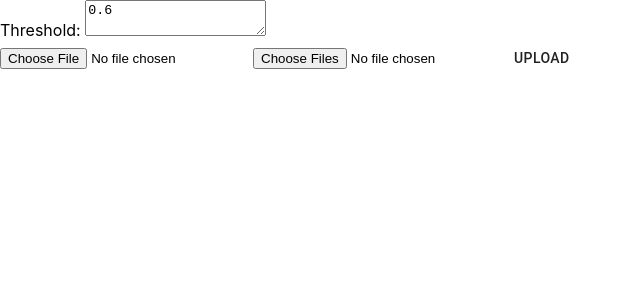
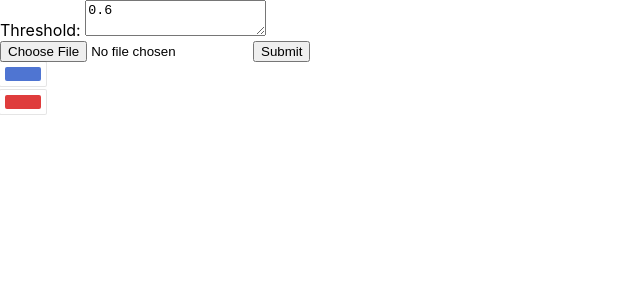
Before and after one commit to mariamarab/exposome-globe-app, a React (Create React App) app: page / in a window 1280 px wide. Shown: the top 300 px of the page, without its empty margins (0-640 px from the left). Built offline with nearby package versions, Linux system fonts and the light colour scheme; what @amcharts/amcharts4 would draw is missing.

Commit message:
Added color pickers

```diff
--- a/package.json
+++ b/package.json
@@ -10,6 +10,7 @@
     "@testing-library/react": "^9.4.0",
     "@testing-library/user-event": "^7.2.1",
     "react": "^16.12.0",
+    "react-color": "^2.18.0",
     "react-dom": "^16.12.0",
     "react-scripts": "3.3.0"
   },
--- a/src/App.js
+++ b/src/App.js
@@ -6,6 +6,8 @@ import am4themes_animated from "@amcharts/amcharts4/themes/animated";
 import Button from '@material-ui/core/Button';
 import { makeStyles } from '@material-ui/core/styles';
 import IconButton from '@material-ui/core/IconButton';
+import { SketchPicker } from 'react-color';
+import reactCSS from 'reactcss';
 
 am4core.useTheme(am4themes_animated);
 
@@ -15,9 +17,15 @@ class App extends Component {
 
     this.state = {
       threshold: 0.6,
-      data:[{"variable1": "","var1_domain": "","variable2": "","var2_domain": "","coef": "0","value": "0","linkColour": "#c1cc3d", "rounded": "0"}]};
-    this.handleChange = this.handleChange.bind(this);
-    this.handleSubmit = this.handleSubmit.bind(this);
+      displayColorPicker: false,
+      displayPositiveColorPicker: false,
+      displayNegativeColorPicker: false,
+      positiveCorrelationColor: hexToRgb('#4F75D2'),
+      negativeCorrelationColor: hexToRgb('#DF3C3C'),
+      data: [{ "variable1": "", "var1_domain": "", "variable2": "", "var2_domain": "", "coef": "0", "value": "0", "linkColor": "#c1cc3d", "rounded": "0" }]
+    };
+    this.handleThresholdChange = this.handleThresholdChange.bind(this);
+    this.handleThresholdSubmit = this.handleThresholdSubmit.bind(this);
   }
 
   componentDidUpdate() {
@@ -26,7 +34,7 @@ class App extends Component {
     chart.exporting.menu = new am4core.ExportMenu();
     chart.exporting.filePrefix = "exposome-globe";
 
-    // Colour settings
+    // Color settings
     chart.colors.saturation = 0.45;
 
     chart.data = this.state.filteredData;
@@ -49,16 +57,16 @@ class App extends Component {
     nodeTemplate.propertyFields.fill = "color";
 
     // Highlight links when hovering over node
-    nodeTemplate.events.on("over", function(event) {
+    nodeTemplate.events.on("over", function (event) {
       var node = event.target;
-      node.outgoingDataItems.each(function(dataItem) {
-          if(dataItem.toNode){
+      node.outgoingDataItems.each(function (dataItem) {
+        if (dataItem.toNode) {
           dataItem.link.isHover = true;
           dataItem.toNode.label.isHover = true;
         }
       })
-      node.incomingDataItems.each(function(dataItem) {
-          if(dataItem.fromNode){
+      node.incomingDataItems.each(function (dataItem) {
+        if (dataItem.fromNode) {
           dataItem.link.isHover = true;
           dataItem.fromNode.label.isHover = true;
         }
@@ -67,16 +75,16 @@ class App extends Component {
     })
 
     // When un-hovering from node, un-hover over links
-    nodeTemplate.events.on("out", function(event) {
+    nodeTemplate.events.on("out", function (event) {
       var node = event.target;
-      node.outgoingDataItems.each(function(dataItem) {
-          if(dataItem.toNode){
+      node.outgoingDataItems.each(function (dataItem) {
+        if (dataItem.toNode) {
           dataItem.link.isHover = false;
           dataItem.toNode.label.isHover = false;
         }
       })
-      node.incomingDataItems.each(function(dataItem) {
-          if(dataItem.fromNode){
+      node.incomingDataItems.each(function (dataItem) {
+        if (dataItem.fromNode) {
           dataItem.link.isHover = false;
           dataItem.fromNode.label.isHover = false;
         }
@@ -88,7 +96,7 @@ class App extends Component {
     var label = nodeTemplate.label;
     label.relativeRotation = 90;
     label.fillOpacity = 0.4;
-    label.marginTop  = 100;
+    label.marginTop = 100;
     let labelHS = label.states.create("hover");
     labelHS.properties.fillOpacity = 1;
 
@@ -101,7 +109,7 @@ class App extends Component {
     linkTemplate.fillOpacity = 0.15;
     linkTemplate.tooltipText = "{variable1} → {variable2}: {label}";
     linkTemplate.colorMode = "solid";
-    linkTemplate.propertyFields.fill = "linkColour";
+    linkTemplate.propertyFields.fill = "linkColor";
     chart.sortBy = "name";
     linkTemplate.clickable = false;
 
@@ -122,55 +130,169 @@ class App extends Component {
     let reader = new FileReader();
     reader.readAsText(file);
     let that = this;
-      reader.onload = function(event) {
+    reader.onload = function (event) {
       let data = loadCSV(event.target.result);
       let filteredData = data.filter(
-          function(x) { return Math.abs(parseFloat(x.coef)) >= that.state.threshold; }
+        function (x) { return Math.abs(parseFloat(x.coef)) >= that.state.threshold; }
       );
-        for(let i=0; i<filteredData.length; i++){
-          filteredData[i].linkColour = getColourDichromatic(parseFloat(filteredData[i].coef));
+      for (let i = 0; i < filteredData.length; i++) {
+        let positiveColor = rgbToHex(that.state.positiveCorrelationColor.r, that.state.positiveCorrelationColor.g, that.state.positiveCorrelationColor.b);
+        let negativeColor = rgbToHex(that.state.negativeCorrelationColor.r, that.state.negativeCorrelationColor.g, that.state.negativeCorrelationColor.b);
+        filteredData[i].linkColor = getColorDichromatic(parseFloat(filteredData[i].coef), positiveColor, negativeColor);
+        console.log(filteredData[i].linkColor)
         filteredData[i].value = Math.abs(parseFloat(filteredData[i].coef));
-          filteredData[i].label = Math.round(parseFloat(filteredData[i].coef) * 1000)/1000;
+        filteredData[i].label = Math.round(parseFloat(filteredData[i].coef) * 1000) / 1000;
       }
-        that.setState({data: data});
-        that.setState({filteredData: filteredData});
+      that.setState({ data: data });
+      that.setState({ filteredData: filteredData });
     };
   };
 
-  handleChange(event) {
+  handleThresholdChange(event) {
     let that = this;
     let filteredData = this.state.data.filter(
-      function(x) { return Math.abs(parseFloat(x.coef)) >= event.target.value; }
+      function (x) { return Math.abs(parseFloat(x.coef)) >= event.target.value; }
     );
-    this.setState({threshold: event.target.value});
-    this.setState({filteredData: filteredData});
+    this.setState({ threshold: event.target.value });
+    this.setState({ filteredData: filteredData });
   }
 
-  handleSubmit(event){
-    alert('A name was submitted: ' + this.state.threshold);
+  handleThresholdSubmit(event) {
     event.preventDefault();
   }
 
+  handlePositiveColorPickerButtonClick = () => {
+    this.setState({ displayPositiveColorPicker: !this.state.displayPositiveColorPicker });
+  }
+
+  handleNegativeColorPickerButtonClick = () => {
+    this.setState({ displayNegativeColorPicker: !this.state.displayNegativeColorPicker });
+  }
+
+  handlePositiveColorPickerClose = () => {
+    this.setState({ displayPositiveColorPicker: false });
+  }
+
+  handleNegativeColorPickerClose = () => {
+    this.setState({ displayNegativeColorPicker: false });
+  }
+
+  handlePositiveColorPickerChange = (color) => {
+    this.setState({ positiveCorrelationColor: color.rgb })
+    let that = this;
+    let filteredData = that.state.filteredData;
+    for (let i = 0; i < filteredData.length; i++) {
+      let positiveColor = rgbToHex(that.state.positiveCorrelationColor.r, that.state.positiveCorrelationColor.g, that.state.positiveCorrelationColor.b);
+      let negativeColor = rgbToHex(that.state.negativeCorrelationColor.r, that.state.negativeCorrelationColor.g, that.state.negativeCorrelationColor.b);
+      filteredData[i].linkColor = getColorDichromatic(parseFloat(filteredData[i].coef), positiveColor, negativeColor);
+    }
+  };
+
+  handleNegativeColorPickerChange = (color) => {
+    this.setState({ negativeCorrelationColor: color.rgb })
+    let that = this;
+    let filteredData = that.state.filteredData;
+    for (let i = 0; i < filteredData.length; i++) {
+      let positiveColor = rgbToHex(that.state.positiveCorrelationColor.r, that.state.positiveCorrelationColor.g, that.state.positiveCorrelationColor.b);
+      let negativeColor = rgbToHex(that.state.negativeCorrelationColor.r, that.state.negativeCorrelationColor.g, that.state.negativeCorrelationColor.b);
+      filteredData[i].linkColor = getColorDichromatic(parseFloat(filteredData[i].coef), positiveColor, negativeColor);
+    }
+  };
+
   render() {
+
+    const positiveStyles = reactCSS({
+      'default': {
+        color: {
+          width: '36px',
+          height: '14px',
+          borderRadius: '2px',
+          background: `rgba(${this.state.positiveCorrelationColor.r}, ${this.state.positiveCorrelationColor.g}, ${this.state.positiveCorrelationColor.b}, ${this.state.positiveCorrelationColor.a})`,
+        },
+        swatch: {
+          padding: '5px',
+          background: '#fff',
+          borderRadius: '1px',
+          boxShadow: '0 0 0 1px rgba(0,0,0,.1)',
+          display: 'inline-block',
+          cursor: 'pointer',
+        },
+        popover: {
+          position: 'absolute',
+          zIndex: '2',
+        },
+        cover: {
+          position: 'fixed',
+          top: '0px',
+          right: '0px',
+          bottom: '0px',
+          left: '0px',
+        },
+      },
+    });
+
+    const negativeStyles = reactCSS({
+      'default': {
+        color: {
+          width: '36px',
+          height: '14px',
+          borderRadius: '2px',
+          background: `rgba(${this.state.negativeCorrelationColor.r}, ${this.state.negativeCorrelationColor.g}, ${this.state.negativeCorrelationColor.b}, ${this.state.negativeCorrelationColor.a})`,
+        },
+        swatch: {
+          padding: '5px',
+          background: '#fff',
+          borderRadius: '1px',
+          boxShadow: '0 0 0 1px rgba(0,0,0,.1)',
+          display: 'inline-block',
+          cursor: 'pointer',
+        },
+        popover: {
+          position: 'absolute',
+          zIndex: '2',
+        },
+        cover: {
+          position: 'fixed',
+          top: '0px',
+          right: '0px',
+          bottom: '0px',
+          left: '0px',
+        },
+      },
+    });
+
     return (
       <div>
-        <form onSubmit={this.handleSubmit}>
+
+        <form onSubmit={this.handleThresholdSubmit}>
           <label>
-          Threshold: <textarea value={this.state.threshold} onChange={this.handleChange} />
+            Threshold: <textarea value={this.state.threshold} onChange={this.handleThresholdChange} />
           </label>
-        <br></br>
+          <br />
           <input type="file" onChange={this.onFileChange} />
-        <input
-        accept="/*"
-        id="text-button-file"
-        multiple
-        type="file"
-        onChange={this.onFileChange}
-      />
-      <label htmlFor="text-button-file">
-        <Button component="span">Upload</Button>
-      </label>
+          <button>Submit</button>
         </form>
+
+        <div>
+          <div style={positiveStyles.swatch} onClick={this.handlePositiveColorPickerButtonClick}>
+            <div style={positiveStyles.color} />
+          </div>
+          {this.state.displayPositiveColorPicker ? <div style={positiveStyles.popover}>
+            <div style={positiveStyles.cover} onClick={this.handlePositiveColorPickerClose} />
+            <SketchPicker color={this.state.positiveCorrelationColor} onChange={this.handlePositiveColorPickerChange} />
+          </div> : null}
+        </div>
+
+        <div>
+          <div style={negativeStyles.swatch} onClick={this.handleNegativeColorPickerButtonClick}>
+            <div style={negativeStyles.color} />
+          </div>
+          {this.state.displayNegativeColorPicker ? <div style={negativeStyles.popover}>
+            <div style={negativeStyles.cover} onClick={this.handleNegativeColorPickerClose} />
+            <SketchPicker color={this.state.negativeCorrelationColor} onChange={this.handleNegativeColorPickerChange} />
+          </div> : null}
+        </div>
+
         <div id="chartdiv" style={{ width: "100%", height: "875px" }}></div>
       </div>
     );
@@ -179,45 +301,53 @@ class App extends Component {
 
 function loadCSV(text) {
   let arr = text.split("\n");
-  let header = ["variable1","var1_domain","variable2","var2_domain","coef", "value", "linkColour", "label\r"];
+  let header = ["variable1", "var1_domain", "variable2", "var2_domain", "coef", "value", "linkColor", "label\r"];
   let data = [];
-  for(let i=1; i<arr.length; i++) {
+  for (let i = 1; i < arr.length; i++) {
     let row = {};
     let row_data = arr[i].split(",");
-    for(let j=0; j<header.length; j++)
+    for (let j = 0; j < header.length; j++)
       row[header[j]] = row_data[j];
     data.push(row);
   }
   return data;
 }
 
-function getColourDichromatic(correlation){
-  if(correlation > 0)
-        return colorScale("#4F75D2", Math.abs(correlation))
-    if(correlation < 0)
-        return colorScale("#DF3C3C", Math.abs(correlation))
+function getColorDichromatic(correlation, positiveColor, negativeColor) {
+  if (correlation > 0)
+    return colorScale(positiveColor, Math.abs(correlation))
+  if (correlation < 0)
+    return colorScale(negativeColor, Math.abs(correlation))
   return "#D3D3D3"
 }
-
-function colorScale(hexstr, scalefactor){
+function colorScale(hexstr, scalefactor) {
 
   if (scalefactor < 0)
     return hexstr;
 
-    let r = parseInt(hexstr.slice(1,3), 16);
-    let g = parseInt(hexstr.slice(3,5), 16);
-    let b = parseInt(hexstr.slice(5,7), 16);
+  let r = parseInt(hexstr.slice(1, 3), 16);
+  let g = parseInt(hexstr.slice(3, 5), 16);
+  let b = parseInt(hexstr.slice(5, 7), 16);
 
   r = parseInt(r + (225 - r) * (1 - scalefactor));
   g = parseInt(g + (225 - g) * (1 - scalefactor));
-    b = parseInt(b + (225 - b) * (1  - scalefactor));
+  b = parseInt(b + (225 - b) * (1 - scalefactor));
 
-    return rgbToHex(r,g,b);
+  return rgbToHex(r, g, b);
 }
 
 function rgbToHex(r, g, b) {
   return "#" + ((1 << 24) + (r << 16) + (g << 8) + b).toString(16).slice(1);
 }
 
+function hexToRgb(hex) {
+  var result = /^#?([a-f\d]{2})([a-f\d]{2})([a-f\d]{2})$/i.exec(hex);
+  return result ? {
+    r: parseInt(result[1], 16),
+    g: parseInt(result[2], 16),
+    b: parseInt(result[3], 16),
+    a: 1
+  } : null;
+}
 
 export default App;
```
Also changed, not shown: 1 other file (tests, documents, lock files or other folders). Lines whose indentation alone changed are shown as unchanged.
